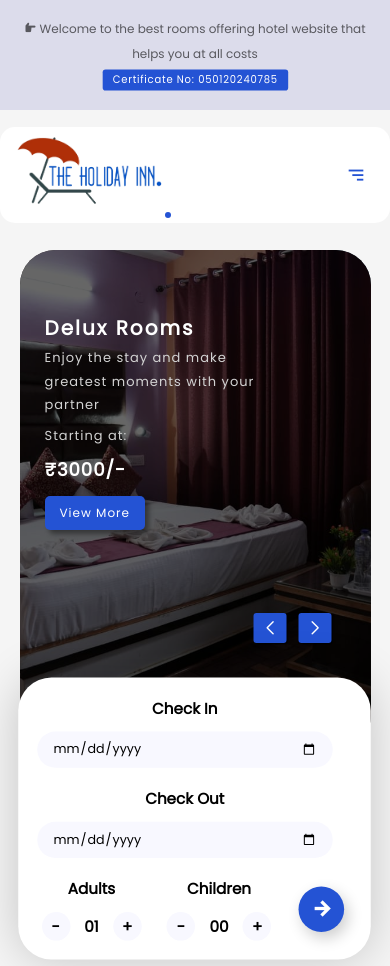
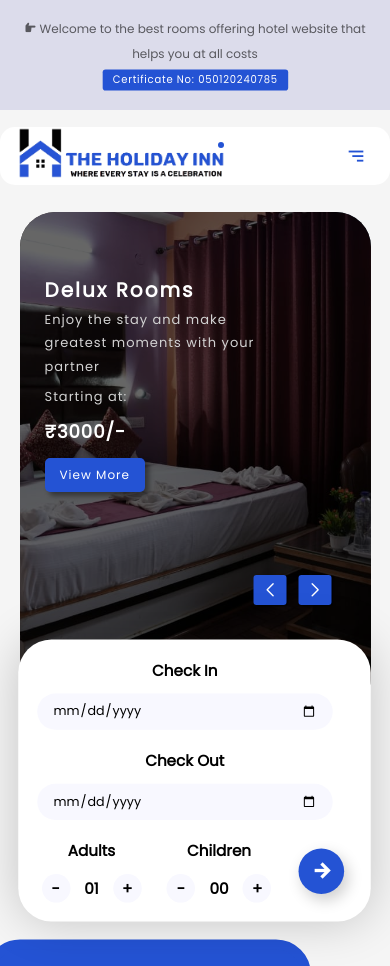
Before and after one commit to Ashwani65971/Hotel_Website, a plain HTML site: page index.html in a window 390 px wide. Shown: the top 966 px of the page. Drawn offline with Linux system fonts and the light colour scheme.

Commit message:
fix logo and dot

```diff
--- a/css/style.css
+++ b/css/style.css
@@ -91,17 +91,19 @@ body
 }
 .searchContainer .logo .logo-img
 {
+	transform: translateY(0px) scale(1.8);
 	width: 150px;
-	object-fit: cover;
+	object-fit: contain;
 }
 .searchContainer .logo .dot
 {
+
 	position: absolute;
 	width: 6px;
 	height: 6px;
 	border-radius: 50%;
 	background: red;
-	bottom:-5px;
+	top:3px;
 	left: 0;
 	animation: dotanim 10s linear infinite;
 
@@ -110,16 +112,16 @@ body
 {
 	0%
 	{
-		left: 0;
+		left: 0%;
 	}
 	50%
 	{
-		left: 100%;
+		left: 135%;
 		background: var(--main-theme-color);
 	}
 	100%
 	{
-		left:0;
+		left:0%;
 		background: red;
 	}
 }
@@ -3913,3 +3915,94 @@ footer .footer-cols
     font-weight: bold;
     font-size: 14px;
 }
+
+@media screen and (max-width:1490px)
+{
+	.searchContainer .logo .logo-img
+	{
+		transform: translateY(0px) scale(1.8);
+		width: 150px;
+		padding-left: 20px;
+		object-fit: contain;
+	}
+	.searchContainer .logo .dot
+	{
+
+		position: absolute;
+		width: 6px;
+		height: 6px;
+		border-radius: 50%;
+		background: red;
+		top:3px;
+		left: 0;
+		animation: dotanim 10s linear infinite;
+
+	}
+	@keyframes dotanim
+	{
+		0%
+		{
+			left: 25%;
+		}
+		50%
+		{
+			left: 135%;
+			background: var(--main-theme-color);
+		}
+		100%
+		{
+			left:25%;
+			background: red;
+		}
+	}
+}
+@media screen and (max-width:1215px)
+{
+	.searchContainer .logo .logo-img
+	{
+		/* transform: translateY(0px) scale(1.8); */
+		width: 150px;
+		padding-left: 35px;
+		object-fit: contain;
+	}
+
+	.searchContainer .logo .dot
+	{
+
+		position: absolute;
+		width: 6px;
+		height: 6px;
+		border-radius: 50%;
+		background: red;
+		top:3px;
+		left: 0;
+		animation: dotanim 10s linear infinite;
+
+	}
+	@keyframes dotanim
+	{
+		0%
+		{
+			left: 35%;
+		}
+		50%
+		{
+			left: 135%;
+			background: var(--main-theme-color);
+		}
+		100%
+		{
+			left:35%;
+			background: red;
+		}
+	}
+}
+
+footer .logo-img
+{
+	width: 150px;
+	margin-bottom: 20px;
+	margin-top: 30px;
+	transform: translateX(60px) scale(1.8);
+
+}
--- a/index.html
+++ b/index.html
@@ -21,7 +21,7 @@
 	<div class="searchContainer">
 		<div class="logo">
 			<!-- <h3>The Holiday <span style="color: var(--main-theme-color);">Inn.</span></h3> -->
-			<img src="hotel_holiday_inn_logo-removebg.png" class="logo-img">
+			<img src="holiday-inn-logo-removebg-preview.png" class="logo-img">
 			<span class="dot"></span>
 		</div>
 
@@ -595,7 +595,8 @@
 	<!-- <img src="footer png.png" class="footerPng"> -->
 	<div class="footer-cols">
 		<div class="footer-secs">
-			<h2>The Holiday <span style="color: var(--main-theme-color);">Inn.</span></h2>
+			<!-- <h2>The Holiday <span style="color: var(--main-theme-color);">Inn.</span></h2> -->
+			<img src="holiday-inn-logo-removebg-preview.png" class="logo-img">
 			<p>Our hotel offers comfortable and spacious rooms with modern amenities to make your stay enjoyable. All rooms are equipped with air conditioning, flat-screen TVs, free Wi-Fi, and private bathrooms. Our friendly staff is available 24/7 to help you with any needs you may have. </p>
 		</div>
 		<div class="footer-secs">
```
Also changed, not shown: holiday-inn-logo-removebg-preview.png (added), holiday-inn-logo.png (added), hotel_holiday_inn_logo-removebg.png (deleted), hotel_holiday_inn_logo.PNG (deleted).
